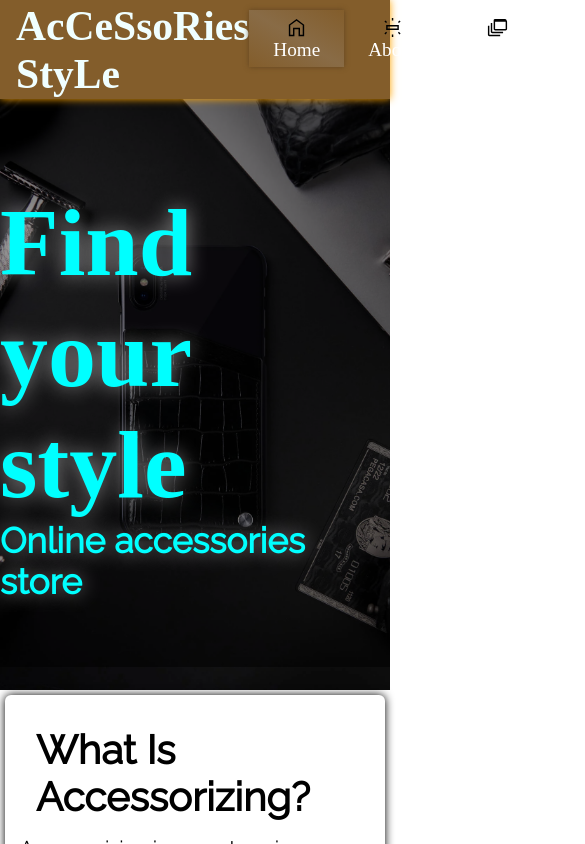
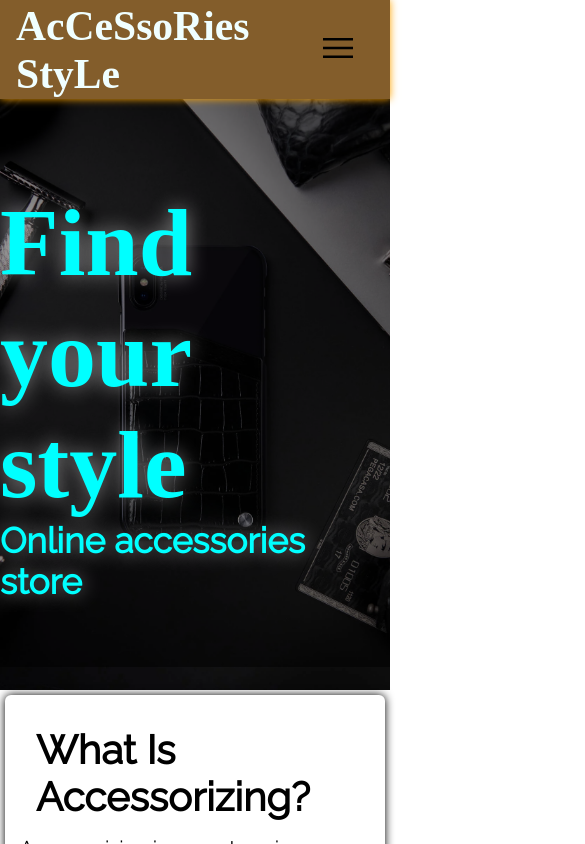
Before and after one commit to gaparovaziz/diploma, a React (Create React App) app: page / in a window 390 px wide. Shown: the top 844 px of the page, 585 px wide, since content can reach past the window. Built offline with nearby package versions, Linux system fonts and the light colour scheme; a web font is replaced by a local one.

Commit message:
added media to navBar (menu)

```diff
--- a/src/App.js
+++ b/src/App.js
@@ -4,6 +4,7 @@ import Footer from "./components/footer/footer";
 import Home from "./pages/Home";
 import About from "./pages/About";
 import Products from "./pages/Products";
+
 
 import NavScroll from "./components/nav/NavScroll";
 
--- /dev/null
+++ b/src/components/nav/Menu/Menu.css
@@ -0,0 +1,15 @@
+button {
+    padding: 1rem;
+    background: transparent;
+    display: none;
+    border: none;
+}
+button img {
+    width: 40px;
+}
+
+@media (max-width: 675px) {
+    button {
+        display: block;
+    }
+}
--- /dev/null
+++ b/src/components/nav/Menu/Menu.js
@@ -0,0 +1,11 @@
+import "./Menu.css"
+import menuImage from "../../../assets/navBar/menuNavbar.svg"
+function Menu() {
+    return (
+        <button>
+            <img src={menuImage} alt='/'/>
+        </button>
+     );
+}
+
+export default Menu;
--- a/src/components/nav/nav.css
+++ b/src/components/nav/nav.css
@@ -39,3 +39,14 @@
   .Nav a:hover {
     background-color: rgba(255, 255, 255, .1);
   }
+
+  .Nav li {
+    list-style-type: none;
+  }
+
+
+  @media (max-width: 675px) {
+    .Nav ul {
+      display: none
+    }
+  }
--- a/src/components/nav/nav.js
+++ b/src/components/nav/nav.js
@@ -7,6 +7,7 @@ import home from "../../assets/navBar/home.svg"
 import about from "../../assets/navBar/about.svg"
 import product from "../../assets/navBar/products.svg"
 import sign from "../../assets/navBar/input.svg"
+import Menu from "./Menu/Menu";
 function Nav() {
 
 
@@ -21,6 +22,8 @@ function Nav() {
                 <NavItem url="/products"><img src={product} alt='/'/>Products</NavItem>
                 <NavItem url="/signIn"><img src={sign} alt='/'/>Sign in/up</NavItem>
             </ul>
+
+            <Menu/>
         </nav>
      );
 }
```
Also changed, not shown: src/assets/navBar/menuNavbar.svg (added), src/index.css (line endings or trailing spaces).
